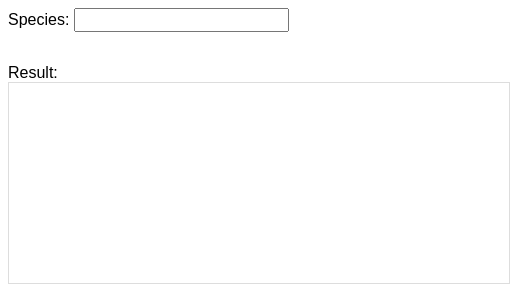
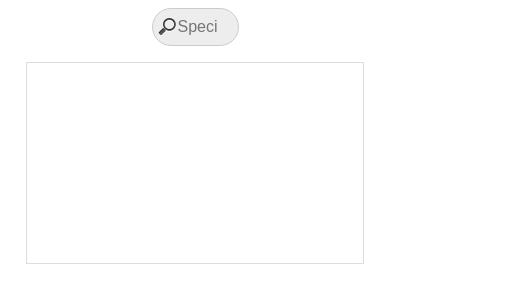
Before and after one commit to CodeforAustralia/VBAspecies, a website: page index.html in a window 390 px wide. Shown: the whole page, 510 px wide, since content can reach past the window. Drawn offline with nearby package versions, Linux system fonts and the light colour scheme.

Commit message:
A responsive search tool

```diff
--- /dev/null
+++ b/css/species.css
@@ -0,0 +1,43 @@
+input{
+  font-size: 12px;
+  font-family:'Helvetica Neue', Helvetica, Arial, sans-serif;
+}
+input[type=search] {
+  -webkit-appearance: textfield;
+  -webkit-box-sizing: content-box;
+	background: #ededed url(../img/magnifier.png) no-repeat 5px center;
+  border:solid 1px #ccc;
+  padding: 9px 5px 9px 25px;
+  width:55px;
+  -webkit-border-radius:10em;
+  -mox-border-radius:10em;
+  border-radius:10em;
+  -webkit-transition: all .5s;
+  -moz-transition: all .5s;
+  transition: all .5s;
+  display: block;
+  margin: 0 auto 1em auto;
+}
+input[type=search]:focus{
+  width:210px;
+  outline:0;
+  background-color:#fff;
+  border-color:#6dcff6;
+  -webkit-box-shadow:0 0 1px rgba(109,207,246,.5);
+  -moz-box-shadow:0 0 1px rgba(109,207,246,.5);
+  box-shadow:0 0 1px rgba(109,207,246,.5);
+}
+
+#log {
+width: 960px;
+position: relative;
+margin:0 auto;
+line-height: 1.4em;
+height: 200px;
+width: 500px;
+overflow: auto;
+}
+
+@media only screen and (max-width: 479px){
+    #log { width: 90%; }
+}
--- a/index.html
+++ b/index.html
@@ -5,6 +5,7 @@
   <meta name="viewport" content="width=device-width, initial-scale=1">
   <title>jQuery UI Autocomplete by Verofa</title>
   <link rel="stylesheet" href="https://code.jquery.com/ui/1.12.1/themes/base/jquery-ui.css">
+  <link rel="stylesheet" href="css/species.css">
   <script src="https://code.jquery.com/jquery-1.12.4.js"></script>
   <script src="https://code.jquery.com/ui/1.12.1/jquery-ui.js"></script>
   <script>
@@ -18,14 +19,10 @@
 </head>
 <body>
 <div class="ui-widget">
-  <label for="Species">Species: </label>
-  <input id="Species">
+  <input id="Species" type="search" placeholder="Species search">
 </div>
 
-<div class="ui-widget" style="margin-top:2em; font-family:Arial">
-  Result:
-  <div id="log" style="height: 200px; width: 500px; overflow: auto;" class="ui-widget-content"></div>
-</div>
+  <div id="log" class="ui-widget-content"></div>
 
 <script src="js/WikiApi.js" type="text/javascript"></script>
 <script src="js/autocomplete_species.js" type="text/javascript"></script>
--- a/js/autocomplete_species.js
+++ b/js/autocomplete_species.js
@@ -11,8 +11,8 @@
             console.log(data);
             response($.map(data, function(v,i){
              return {
-                label: v.COMMON_NAME,
-                value: v.SCIENTIFIC_NAME,
+                label: v.COMMON_NAME + " - " + v.SCIENTIFIC_NAME,
+                value: v.SCIENTIFIC_NAME ,
                 //extend values
                 taxon_id: v.TAXON_ID
              };
@@ -39,7 +39,7 @@
                   console.log(ValidLinkSpecies);
                   } else {
                   ValidLinkSpecies = "";
-                  $("#log").append( "<p>" + "<b>Scientific Name: </b>" + ui.item.value.italics()  + "<br/><b>Common Name: </b>" + ui.item.label
+                  $("#log").prepend( "<p>" + "<b>Scientific Name: </b>" + ui.item.value.italics()  + "<br/><b>Common Name: </b>" + ui.item.label
                   	+ "<br/><b>Taxon ID:</b> " + ui.item.taxon_id.fontcolor("green") + "<br/>" + "There is not Wikipedia Reference"+"</p>");
                   console.log(pages.pageid);
                   }
```
Also changed, not shown: img/festival-abierto.png (deleted), img/festival-abierto.svg (deleted), img/magnifier.png (added), 1 other file.
